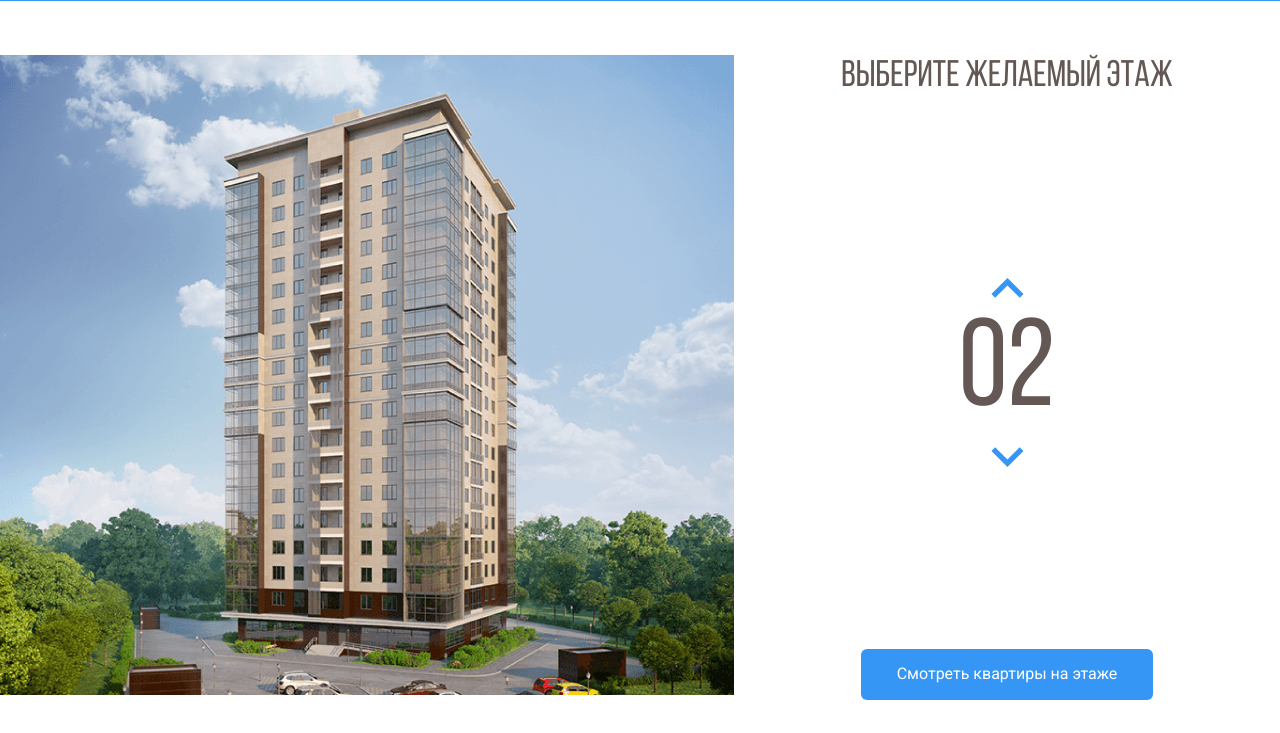
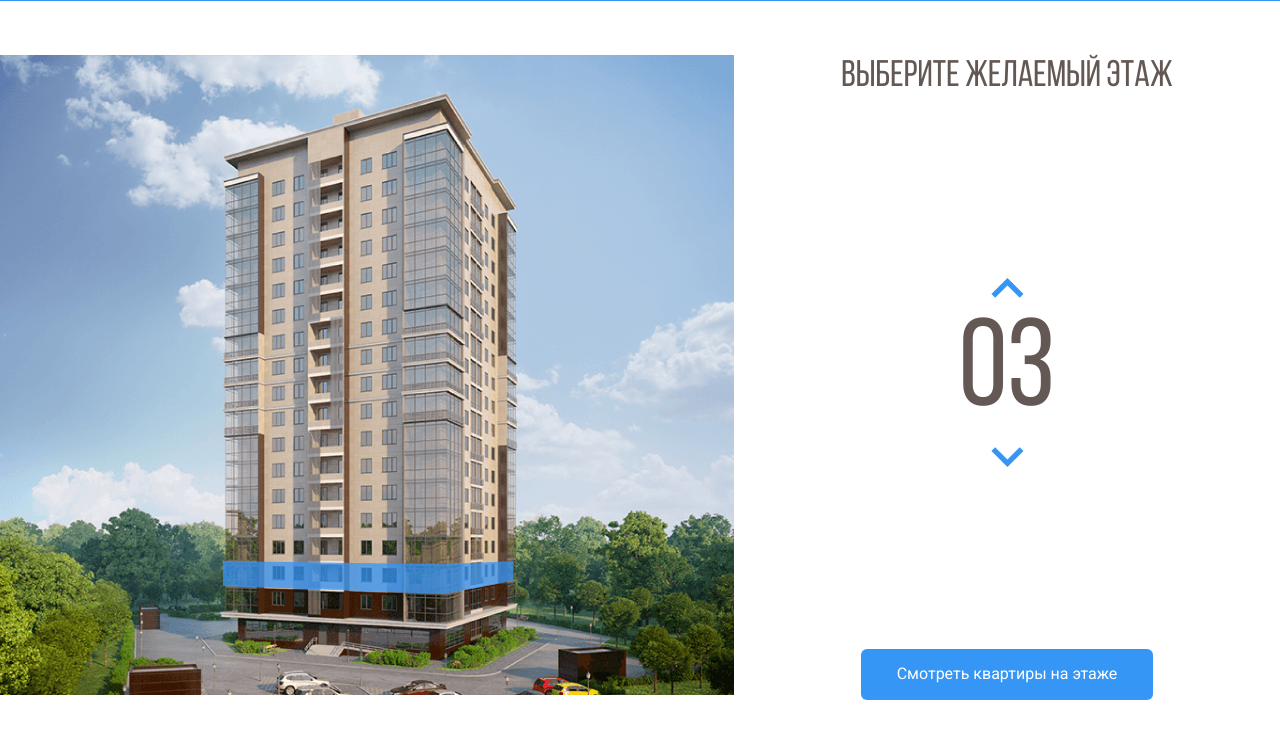
Before and after one commit to gulllmira/Melody, a plain HTML site: page index.html in a window 1280 px wide. Both pictures are taken after a click on the button 1007 px from the left and 356 px from the top of the page. Shown: the part 67-800 px from the top of the page. Drawn offline with nearby package versions, Linux system fonts and the light colour scheme.

Commit message:
Сверстали интерактивный счетчик
Написали скрипт подсветки этажей и изменение счетчика этажей.

```diff
--- a/css/style.css
+++ b/css/style.css
@@ -78,6 +78,9 @@ body {
 .home-image path:hover {
   opacity: 1;
 }
+path.current-floor {
+  opacity: 1;
+}
 .counter-group {
   display: flex;
   flex-direction: column;
--- a/index.html
+++ b/index.html
@@ -54,23 +54,23 @@
         </pattern>
         <image id="image0" width="740" height="640" xlink:href="img/home.png"/>
         </defs>
-        <path d="M222 532L442.8 540L512 526.3V548L443.5 567.7L222 556.7V532Z" fill="#3595F6" fill-opacity="0.75"/>
-        <path d="M223 531V506L443.3 509.3L513 506V526L443.7 539L223 531Z" fill="#3595F6" fill-opacity="0.75"/>
-        <path d="M223 505V480H444H513V503L445 510L223 505Z" fill="#3595F6" fill-opacity="0.75"/>
-        <path d="M223 481V456L444.3 452.3L512 459V481H444" fill="#3595F6" fill-opacity="0.75"/>
-        <path d="M223 455V429L444.5 425.7L513 436.7V458L444 451.3L223 455Z" fill="#3595F6" fill-opacity="0.75"/>
-        <path d="M222 428V404.3L443 392L514 415V436.3L443 424L222 428Z" fill="#3595F6" fill-opacity="0.75"/>
-        <path d="M222 406V381L444.2 364.7L514 393.3V414L443.7 392.3L222 406Z" fill="#3595F6" fill-opacity="0.75"/>
-        <path d="M222 381V356L444.5 335.7L514 372.3V393L442 364.3L222 381Z" fill="#3595F6" fill-opacity="0.75"/>
-        <path d="M222 355V331L445 306.3L514 350.3V372L444.7 334L222 355Z" fill="#3595F6" fill-opacity="0.75"/>
-        <path d="M222 330V306L444.5 277.3L514 328.3V349L443.7 306.7L222 330Z" fill="#3595F6" fill-opacity="0.75"/>
-        <path d="M221 306V282L443.3 249L514 308.3V328L444 277.3L221 306Z" fill="#3595F6" fill-opacity="0.75"/>
-        <path d="M222 281V257L443.2 222L513 286V307L444.3 248.7L222 281Z" fill="#3595F6" fill-opacity="0.75"/>
-        <path d="M222 257V232L444.3 194L513 264.3V285L444 221L222 257Z" fill="#3595F6" fill-opacity="0.75"/>
-        <path d="M222 231V206L442.8 162.3L513 241.3V264L444 190.7L222 231Z" fill="#3595F6" fill-opacity="0.75"/>
-        <path d="M223 207V182L443 134L513 219V242L442.3 162.7L223 207Z" fill="#3595F6" fill-opacity="0.75"/>
-        <path d="M222 182V157L441.8 105L513 197.3V220L443.3 133.7L222 182Z" fill="#3595F6" fill-opacity="0.75"/>
-        <path d="M222 157V131L444 74.3L513 176V197L443.7 105.3L222 157Z" fill="#3595F6" fill-opacity="0.75"/>
+        <path data-floor="02" d="M222 532L442.8 540L512 526.3V548L443.5 567.7L222 556.7V532Z" fill="#3595F6" fill-opacity="0.75"/>
+        <path data-floor="03" d="M223 531V506L443.3 509.3L513 506V526L443.7 539L223 531Z" fill="#3595F6" fill-opacity="0.75"/>
+        <path data-floor="04" d="M223 505V480H444H513V503L445 510L223 505Z" fill="#3595F6" fill-opacity="0.75"/>
+        <path data-floor="05" d="M223 481V456L444.3 452.3L512 459V481H444" fill="#3595F6" fill-opacity="0.75"/>
+        <path data-floor="06" d="M223 455V429L444.5 425.7L513 436.7V458L444 451.3L223 455Z" fill="#3595F6" fill-opacity="0.75"/>
+        <path data-floor="07" d="M222 428V404.3L443 392L514 415V436.3L443 424L222 428Z" fill="#3595F6" fill-opacity="0.75"/>
+        <path data-floor="08" d="M222 406V381L444.2 364.7L514 393.3V414L443.7 392.3L222 406Z" fill="#3595F6" fill-opacity="0.75"/>
+        <path data-floor="09" d="M222 381V356L444.5 335.7L514 372.3V393L442 364.3L222 381Z" fill="#3595F6" fill-opacity="0.75"/>
+        <path data-floor="10" d="M222 355V331L445 306.3L514 350.3V372L444.7 334L222 355Z" fill="#3595F6" fill-opacity="0.75"/>
+        <path data-floor="11" d="M222 330V306L444.5 277.3L514 328.3V349L443.7 306.7L222 330Z" fill="#3595F6" fill-opacity="0.75"/>
+        <path data-floor="12" d="M221 306V282L443.3 249L514 308.3V328L444 277.3L221 306Z" fill="#3595F6" fill-opacity="0.75"/>
+        <path data-floor="13" d="M222 281V257L443.2 222L513 286V307L444.3 248.7L222 281Z" fill="#3595F6" fill-opacity="0.75"/>
+        <path data-floor="14" d="M222 257V232L444.3 194L513 264.3V285L444 221L222 257Z" fill="#3595F6" fill-opacity="0.75"/>
+        <path data-floor="15" d="M222 231V206L442.8 162.3L513 241.3V264L444 190.7L222 231Z" fill="#3595F6" fill-opacity="0.75"/>
+        <path data-floor="16" d="M223 207V182L443 134L513 219V242L442.3 162.7L223 207Z" fill="#3595F6" fill-opacity="0.75"/>
+        <path data-floor="17" d="M222 182V157L441.8 105L513 197.3V220L443.3 133.7L222 182Z" fill="#3595F6" fill-opacity="0.75"/>
+        <path data-floor="18" d="M222 157V131L444 74.3L513 176V197L443.7 105.3L222 157Z" fill="#3595F6" fill-opacity="0.75"/>
 
         </svg>
 
@@ -92,5 +92,9 @@
     </div>
     <!-- /.main-info -->
   </main>
+  <script
+    src="https://code.jquery.com/jquery-3.6.0.min.js" integrity="sha256-/xUj+3OJU5yExlq6GSYGSHk7tPXikynS7ogEvDej/m4=" crossorigin="anonymous"
+  ></script>
+  <script src="js/main.js"></script>
 </body>
 </html>
--- /dev/null
+++ b/js/main.js
@@ -0,0 +1,33 @@
+$(document).ready(function () {
+  var currentFloor = 2;//переменная с текущим этажом
+  var floorPath = $('.home-image path')//каждый отдельный этаж в SVG
+  var counterUp = $(".counter-up") /* кнопка увеличения этажа */
+  var counterDown = $(".counter-down") /* кнопка уменьшения этажа */
+
+  //функция при наведении мышью на этаж
+  floorPath.on('mouseover', function() {
+    floorPath.removeClass('current-floor'); //удаляем активный класс у этажей
+    currentFloor = $(this).attr('data-floor')//получаем значение текущего этажа
+    $(".counter").text(currentFloor);//записываем значение этажа в счетчик
+  });
+
+  counterUp.on('click', function() { //отслеживаем клик по кнопке вверх
+    if (currentFloor < 18) { //проверяем значение этажа, оно должно быть не более 18
+      currentFloor++;// прибавляем один этаж
+      usCurrentFloor = currentFloor.toLocaleString('en-US', {minimumIntegerDigits: 2, useGrouping: false});// форматируем переменную с этажом, чтобы написание числа начиналось с 0, например 01, 02, 03
+      $(".counter").text(usCurrentFloor);//записываем значение этажа в счетчик
+      floorPath.removeClass('current-floor'); //удаляем активный класс у этажей
+      $(`[data-floor=${usCurrentFloor}]`).toggleClass('current-floor') /*подсвечиваем текущий этаж, использовали обратную кавычку (клавиша Ё)*/
+    }
+  });
+
+  counterDown.on('click', function() { //отслеживаем клик по кнопке вниз
+    if (currentFloor > 2) { //проверяем значение этажа, оно должно быть не менее 2
+      currentFloor--; //отнимаем один этаж
+      usCurrentFloor = currentFloor.toLocaleString('en-US', {minimumIntegerDigits: 2, useGrouping: false}); //форматируем переменную с этажом, чтобы написание числа начиналось с 0, например 01, 02, 03
+      $(".counter").text(usCurrentFloor);//записываем значение этажа в счетчик
+      floorPath.removeClass('current-floor');//удаляем активный класс у этажей
+      $(`[data-floor=${usCurrentFloor}]`).toggleClass('current-floor') /*подсвечиваем текущий этаж, использовали обратную кавычку (клавиша Ё)*/
+    }
+  })
+});
```
